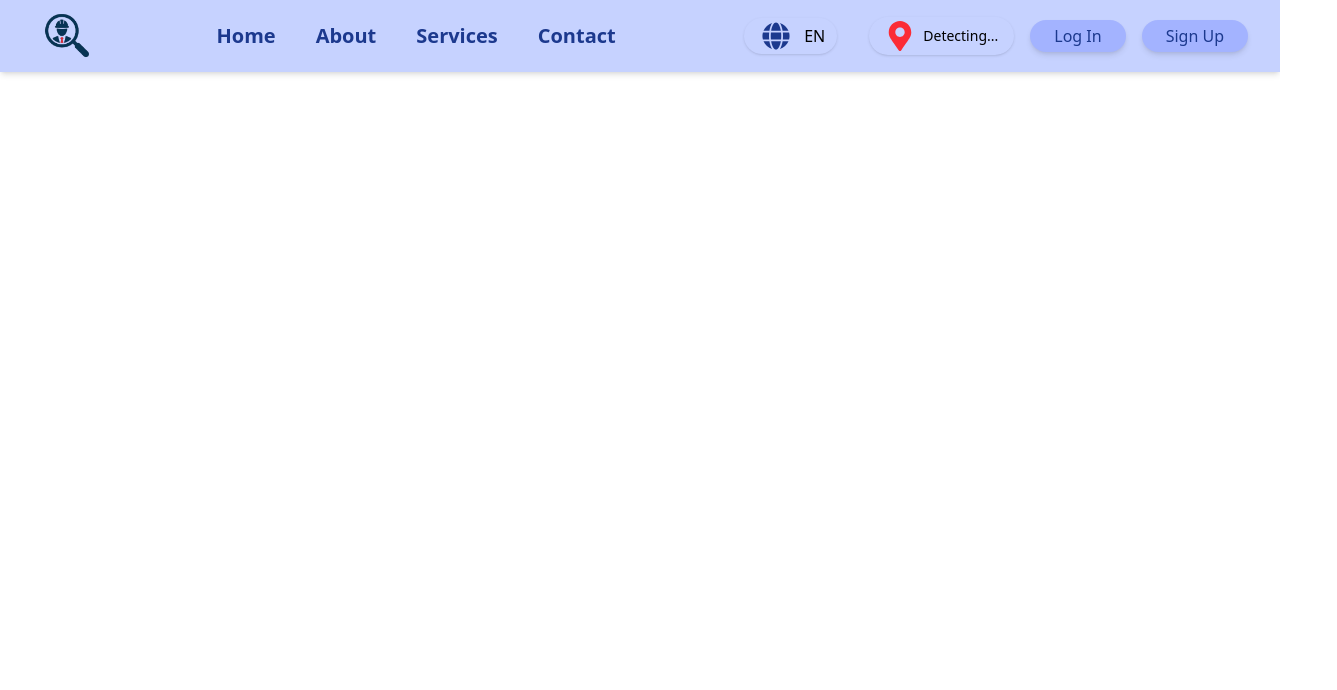
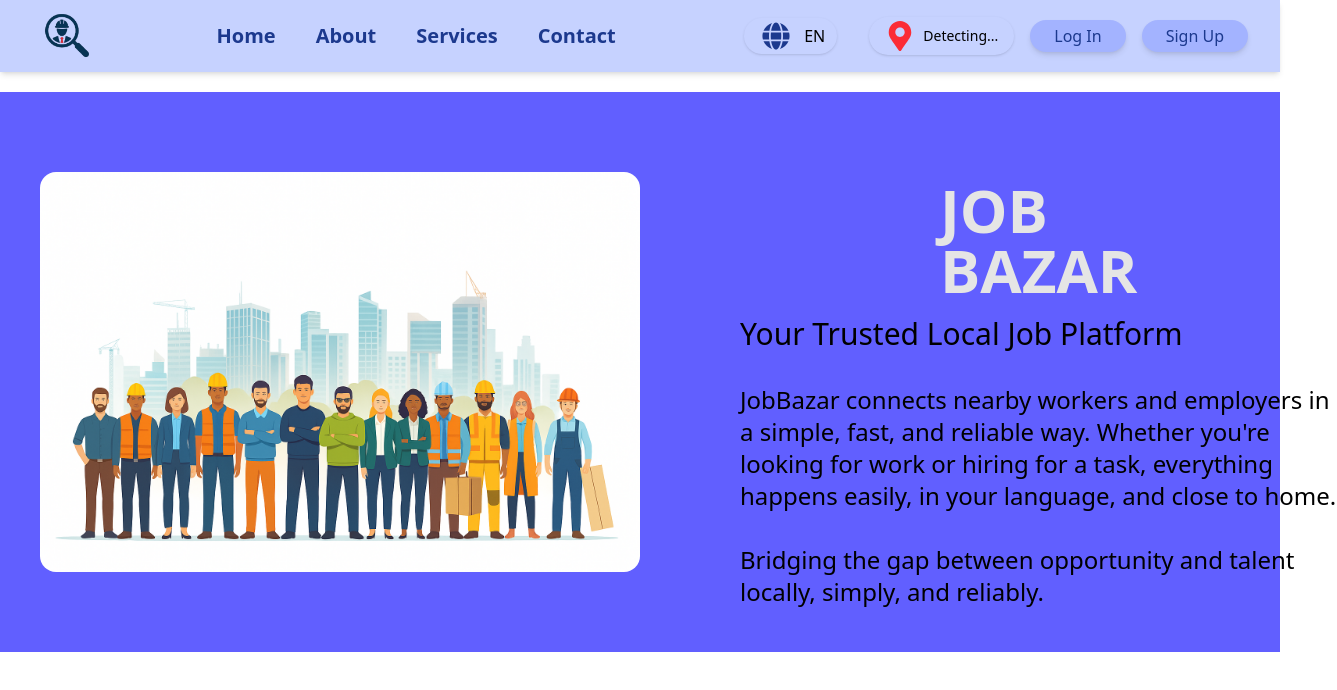
Before and after one commit to khu5shi/LocalSathi, a React (Vite) app in the folder frontend/: page / in a window 1280 px wide. Shown: the top 690 px of the page, 1337 px wide, since content can reach past the window. Built offline with nearby package versions, Linux system fonts and the light colour scheme; no server answers.

Commit message:
Added homepage component

```diff
--- /dev/null
+++ b/frontend/src/components/Herosection.jsx
@@ -0,0 +1,18 @@
+import hero from "../assets/hero.png"
+const Herosection = () => {
+  return (
+    <div className="bg-indigo-500 flex items-center justify-between mt-5 w-full h-[70vh]">
+
+      <img src={hero} alt="hero" width={600} height={600} className="rounded-2xl ml-10"/>
+
+     <div className="py-4 ml-25 mr-10">
+        <h1 className="text-6xl px-50 mt-15 text-neutral-200 font-bold">JOB BAZAR</h1>
+        <p className="text-3xl py-4 ">Your Trusted Local Job Platform</p>
+        <p className="text-2xl py-4">JobBazar connects nearby workers and employers in a simple, fast, and reliable way. Whether you're looking for work or hiring for a task, everything happens easily, in your language, and close to home.</p>
+        <p className="text-2xl py-4">Bridging the gap between opportunity and talent locally, simply, and reliably.</p>
+     </div>
+    </div>
+  )
+}
+
+export default Herosection
--- a/frontend/src/i18n.js
+++ b/frontend/src/i18n.js
@@ -15,7 +15,7 @@ const resources = {
   hi: {
     translation: {
       home: "होम",
-      about: "के बारे में",
+      about: "बारे में",
       services: "सेवाएं",
       contact: "संपर्क करें",
       login: "लॉग इन",
--- a/frontend/src/pages/Home.jsx
+++ b/frontend/src/pages/Home.jsx
@@ -1,9 +1,11 @@
+import Herosection from "../components/Herosection"
 import Navbar from "../components/Navbar"
 
 const Home = () => {
   return (
     <div>
       <Navbar/>
+      <Herosection/>
     </div>
   )
 }
```
Also changed, not shown: frontend/src/assets/hero.png (added).
